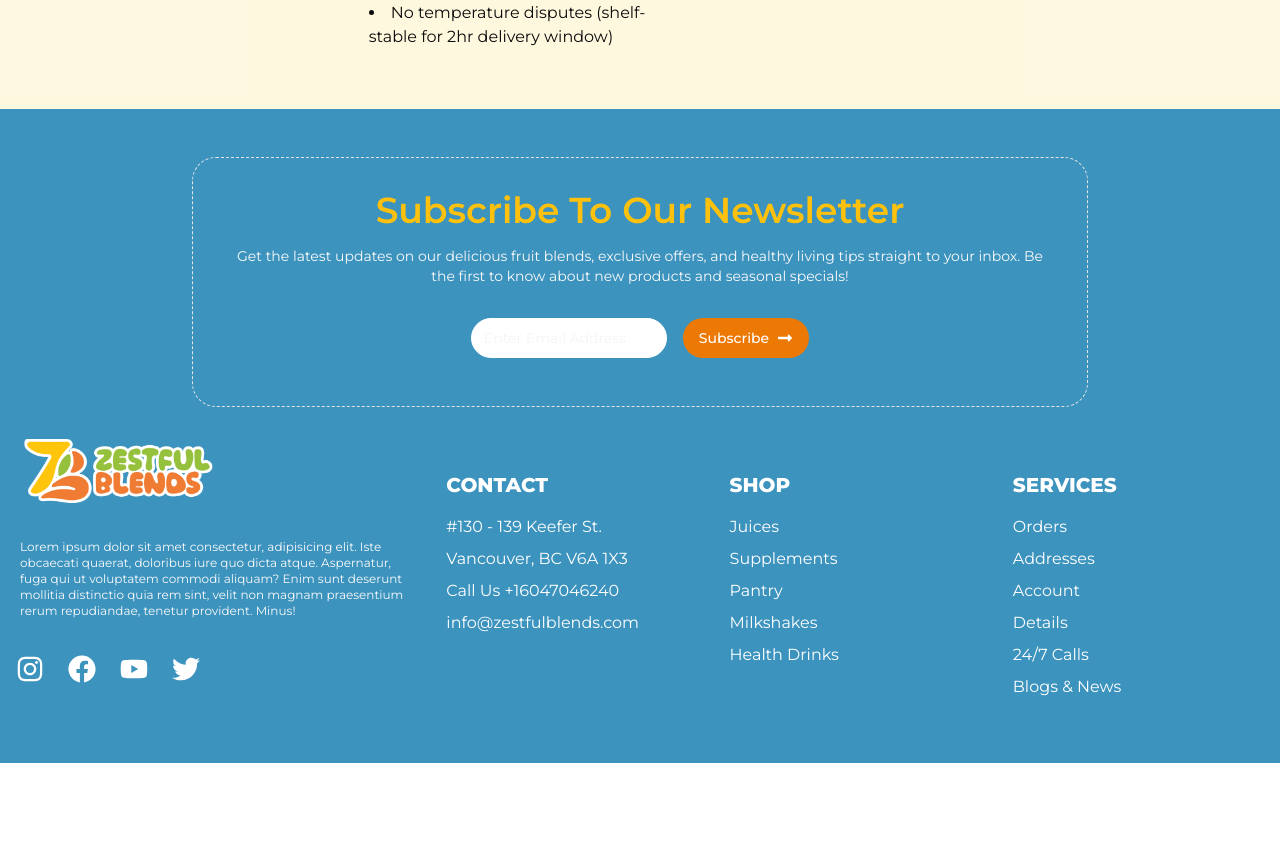
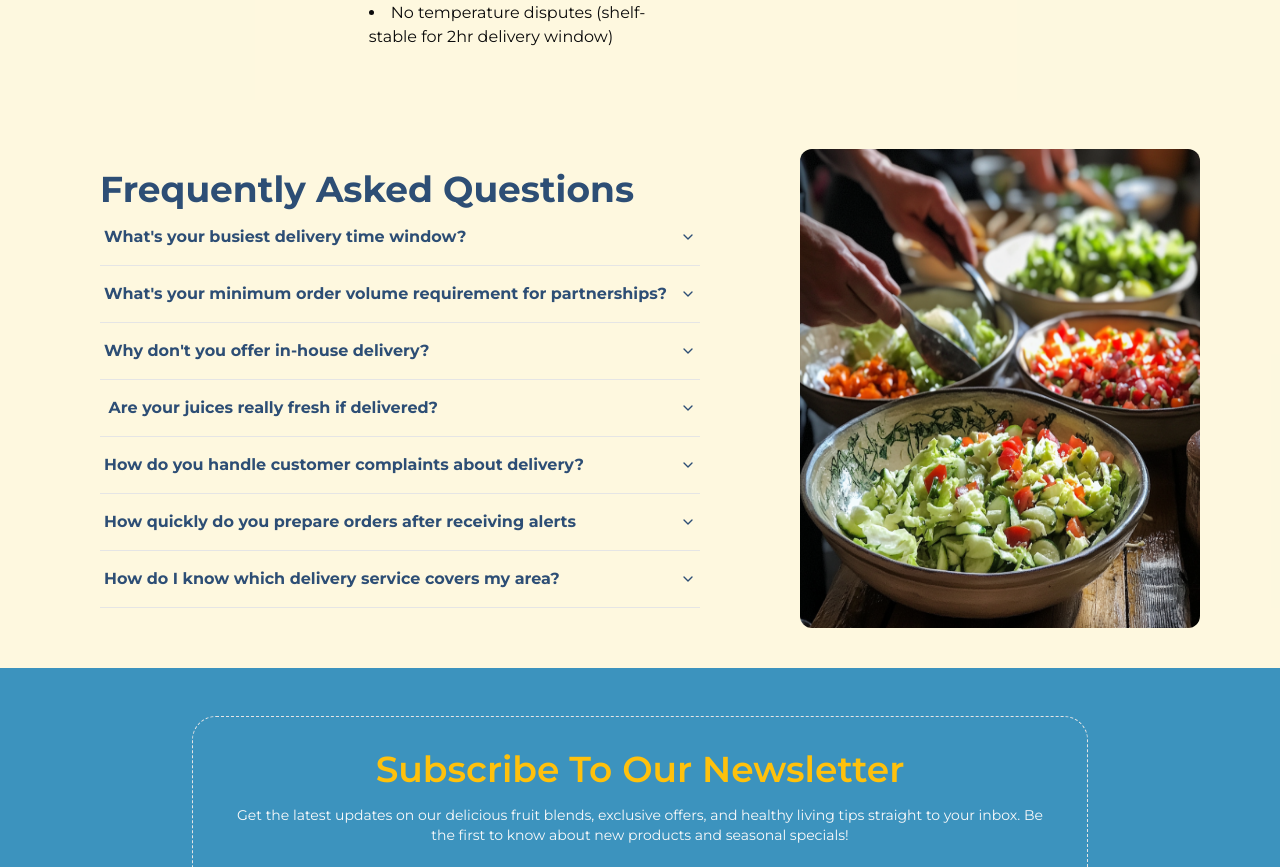
Before and after one commit to VanjaXYZ/zestful-blends-frontend, a Next.js app: page /partners in a window 1280 px wide. Shown: the part 1933-2800 px from the top of the page. Before the commit the page ends 2696 px from the top, so only its background shows below. Built offline with nearby package versions, Linux system fonts and the light colour scheme.

Commit message:
faq section and update

```diff
--- a/src/app/(pages)/partners/page.tsx
+++ b/src/app/(pages)/partners/page.tsx
@@ -6,10 +6,55 @@ import LycheeDream from "@/assets/Lush_Lychee_Dream.png";
 import LushLychee from "@/assets/lush-lychee-dream.png";
 import PearPlum from "@/assets/pear-plum.png";
 import PearPlumPizza from "@/assets/pear-plum-pizzazz.png";
+import Serve from "@/assets/serve.png";
 import ImageCell from "./components/ImageCell";
 import { Button } from "@/components/ui/button";
 import InfoAndImage from "./components/InfoAndImage";
+import AccordionElements from "../faq/components/AccordionElements";
 
+export type AccordionProps = {
+  id: string;
+  header: string;
+  text: string;
+};
+
+const faqAccordionData: AccordionProps[] = [
+  {
+    id: "1",
+    header: "What's your busiest delivery time window?",
+    text: "Our juices are made from 100% natural ingredients—fruits, vegetables, and superfoods, with no added sugars or preservatives. We prepare each juice fresh to order to ensure maximum freshness and nutrient retention.",
+  },
+  {
+    id: "2",
+    header: "What's your minimum order volume requirement for partnerships?",
+    text: "We package our juices in eco-friendly, recyclable bottles that maintain freshness. When stored in the refrigerator, our cold-pressed juices can last up to 3 days. For the best taste and quality, we recommend consuming them as soon as possible.",
+  },
+  {
+    id: "3",
+    header: "Why don't you offer in-house delivery?",
+    text: "We focus on crafting juices while trusting experts like you for logistics.",
+  },
+  {
+    id: "4",
+    header: " Are your juices really fresh if delivered?",
+    text: "Yes! We offer monthly subscriptions with a discount. Fresh juices are delivered weekly to your door according to your chosen plan, so you can always have healthy, delicious juices on hand.",
+  },
+  {
+    id: "5",
+    header: "How do you handle customer complaints about delivery?",
+    text: 'Our recommended juice for detox is the "Green Detox" made with kale, spinach, cucumber, lemon, and ginger. It helps cleanse the body, boosts immunity, and provides natural energy for the entire day.',
+  },
+  {
+    id: "6",
+    header: "How quickly do you prepare orders after receiving alerts",
+    text: 'Our recommended juice for detox is the "Green Detox" made with kale, spinach, cucumber, lemon, and ginger. It helps cleanse the body, boosts immunity, and provides natural energy for the entire day.',
+  },
+  {
+    id: "7",
+    header: "How do I know which delivery service covers my area?",
+    text: 'Our recommended juice for detox is the "Green Detox" made with kale, spinach, cucumber, lemon, and ginger. It helps cleanse the body, boosts immunity, and provides natural energy for the entire day.',
+  },
+];
 const page = () => {
   return (
     <main>
@@ -42,7 +87,7 @@ const page = () => {
           <ImageCell sourceImage={LycheeDream} altText="Lush lychee dream" />
         </div>
       </section>
-      <section className="flex flex-col p-5 bg-[#FBEEAC63]">
+      <section className="flex flex-col p-5 bg-[#FBEEAC63] shadow-[0_0_10px_#f8a100]">
         <div className="flex justify-center text-4xl text-[#2D4E75] font-bold m-5">
           <h2>Click the link to deliver</h2>
         </div>
@@ -96,6 +141,18 @@ const page = () => {
           ]}
         />
       </section>
+
+      <section className="flex justify-around p-10 bg-[#FBEEAC63]">
+        <div className="flex flex-col w-1/2 align-center justify-around text-4xl text-[#2D4E75] font-bold m-5">
+          <div>Frequently Asked Questions</div>
+          <div>
+            <AccordionElements elements={faqAccordionData} />
+          </div>
+        </div>
+        <div className="flex w-1/3 text-[#2D4E75] justify-around">
+          <ImageCell sourceImage={Serve} altText="Lush lychee dream" />
+        </div>
+      </section>
     </main>
   );
 };
```
Also changed, not shown: src/assets/serve.png (added).
